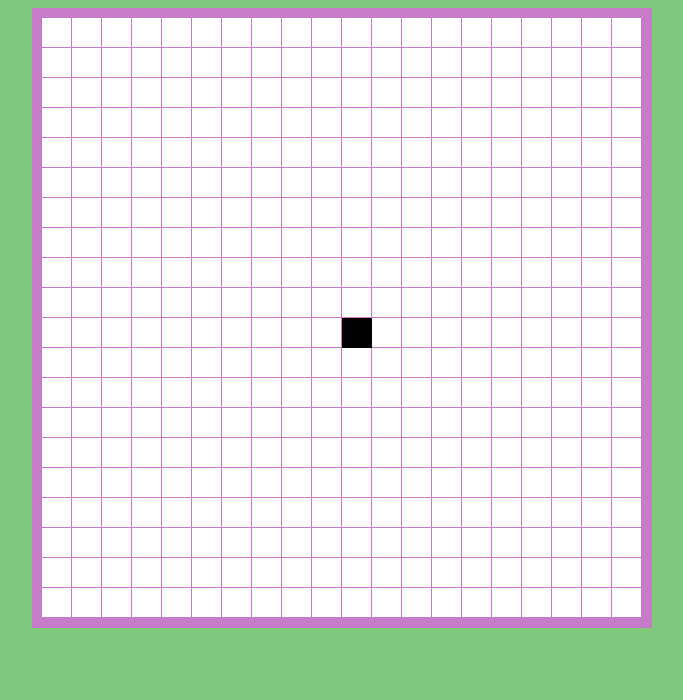
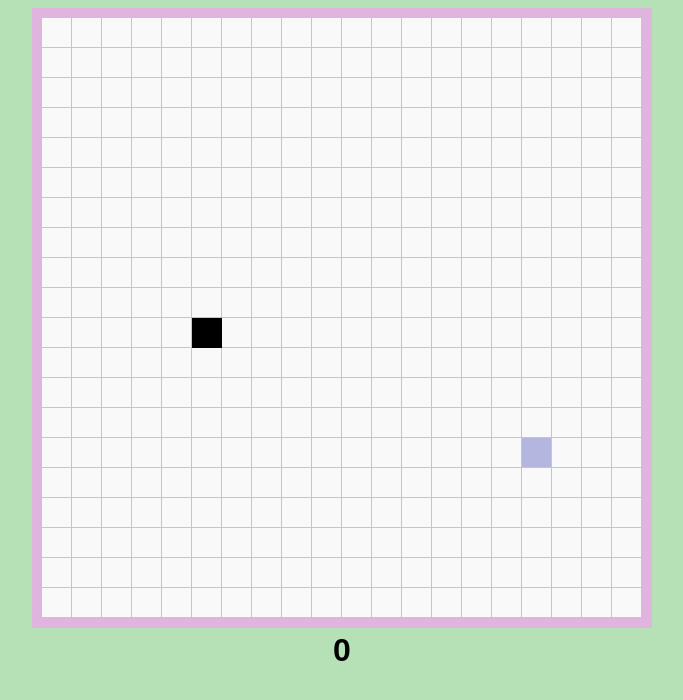
Before and after one commit to thoutn/js_snake, a plain HTML site: page index.html in a window 1280 px wide. Shown: the whole page, without its empty margins (298-981 px from the left). Drawn offline with Linux system fonts and the light colour scheme.

Commit message:
Food collision and score counter added

```diff
--- a/index.html
+++ b/index.html
@@ -7,12 +7,19 @@
     <title>Snake</title>
     <style>
         body {
-            background: #7fc97c;
+            background: #b6e0b5/*#7fc97c*/;
             text-align: center;
         }
 
         canvas {
-            border: 10px solid #c67cc9;
+            border: 10px solid 	#dfb5e0 /*#c67cc9*/;
+        }
+
+        h2 {
+            margin-top: 0;
+            font-size: 2em;
+            font-family: Arial, Helvetica, sans-serif;
+            font-weight: bold;
         }
     </style>
 </head>
@@ -20,9 +27,12 @@
 <body>
     <canvas width="600" height="600"></canvas>
 
+    <h2>0</h2>
+
     <script>
         // Canvas
         const canvas = document.querySelector('canvas');
+        const title = document.querySelector('h2');
         const ctx = canvas.getContext('2d');
 
 
@@ -35,6 +45,29 @@
 
         let snakeVelX = 1;
         let snakeVelY = 0;
+
+
+        // Grid
+        const tileCountY = canvas.height / snakeSize;
+        const tileCountX = canvas.width / snakeSize;
+
+
+        // Food
+        let genFoodPos = function() {
+            foodPosX = Math.floor(Math.random() * tileCountX) * snakeSize;
+            foodPosY = Math.floor(Math.random() * tileCountY) * snakeSize;
+        }
+
+        genFoodPos();
+
+
+        // score
+        let score = 0;
+        let hitPoint = 20;
+
+
+        // game
+        let fps = 5;
 
 
         // Snake and wall collision
@@ -57,23 +90,31 @@
         }
 
 
+        // Snake and food collision
+        let checkFoodCollision = function() {
+            if (snakePosX === foodPosX && snakePosY === foodPosY) {
+                genFoodPos();
+
+                score ++;
+            }
+        }
+
+
         // Move snake
         let moveSnake = function() {
             snakePosX += snakeVelX * snakeSpeed;
             snakePosY += snakeVelY * snakeSpeed;
 
             checkWallCollision();
+            checkFoodCollision();
         }
 
 
         // Draw grid
         let drawGrid = function() {
-            let tileCountY = canvas.height / snakeSize;
-            let tileCountX = canvas.width / snakeSize;
-
             for (let i = 0; i < tileCountY; i++) {
                 for (let j = 0; j < tileCountX; j++) {
-                    drawRect(j*snakeSize, i*snakeSize, snakeSize - 1, snakeSize - 1, 'white');
+                    drawRect(j*snakeSize, i*snakeSize, snakeSize - 1, snakeSize - 1, '#f9f9f9');
                 }
             }
         }
@@ -82,13 +123,19 @@
         // Draw game frame
         let drawGameFrame = function() {
             // background
-            drawRect(0, 0, canvas.width, canvas.height, '#c67cc9');
+            drawRect(0, 0, canvas.width, canvas.height, '#dfb5e0');
 
             // grid
             drawGrid();
 
             // snake
             drawRect(snakePosX, snakePosY, snakeSize, snakeSize, 'black');
+
+            // food
+            drawRect(foodPosX, foodPosY, snakeSize - 1, snakeSize - 1, '#b5b6e0');
+
+            // score
+            title.textContent = score * hitPoint;
         }
 
 
@@ -103,28 +150,28 @@
         let checkKeyPush = function(event) {
             switch (event.key) {
                 case 'ArrowUp':
-                    if (snakeVelY != 1 && !isEventDetected) {
+                    if (snakeVelY !== 1 && !isEventDetected) {
                         snakeVelY = -1;
                         snakeVelX = 0;
                         isEventDetected = true;
                     }
                     break;
                 case 'ArrowDown':
-                    if (snakeVelY != -1 && !isEventDetected) {
+                    if (snakeVelY !== -1 && !isEventDetected) {
                         snakeVelY = 1;
                         snakeVelX = 0;
                         isEventDetected = true;
                     }
                     break;
                 case 'ArrowLeft':
-                    if (snakeVelX != 1 && !isEventDetected) {
+                    if (snakeVelX !== 1 && !isEventDetected) {
                         snakeVelX = -1;
                         snakeVelY = 0;
                         isEventDetected = true;
                     }
                     break;
                 case 'ArrowRight':
-                    if (snakeVelX != -1 && !isEventDetected) {
+                    if (snakeVelX !== -1 && !isEventDetected) {
                         snakeVelX = 1;
                         snakeVelY = 0;
                         isEventDetected = true;
@@ -148,7 +195,7 @@
             moveSnake();
 
             //requestAnimationFrame(runGame);
-            setTimeout(runGame, 500);
+            setTimeout(runGame, 1000 / fps);
         }
 
         runGame();
```
